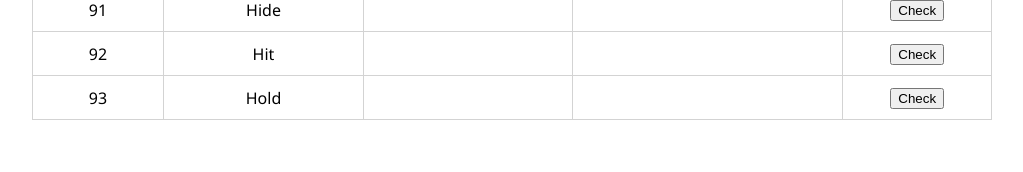
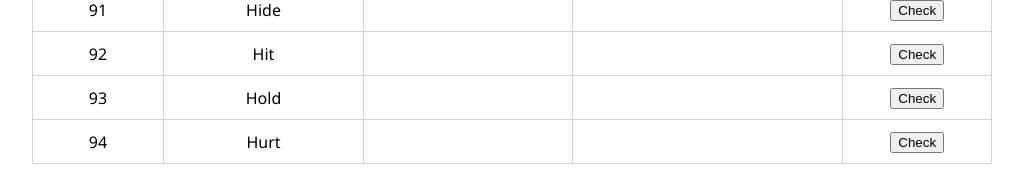
Before and after one commit to Shakil-Shahadat/verbs, a PHP site: page / in a window 1280 px wide. Shown: the part 4036-4208 px from the top of the page, without its empty margins (128-1151 px from the left). Before the commit the page ends 4156 px from the top, so only its background shows below. Run offline with PHP 8.4, Linux system fonts and the light colour scheme.

Commit message:
Update index.php

```diff
--- a/index.php
+++ b/index.php
@@ -855,6 +855,15 @@
 					<button>Check</button>
 				</td>
 			</tr>
+			<tr>
+				<td></td>
+				<td>Hurt</td>
+				<td data-answer="hurt" contenteditable></td>
+				<td data-answer="hurt" contenteditable></td>
+				<td>
+					<button>Check</button>
+				</td>
+			</tr>
 		</table>
 
 	</div><!-- .container -->
```
